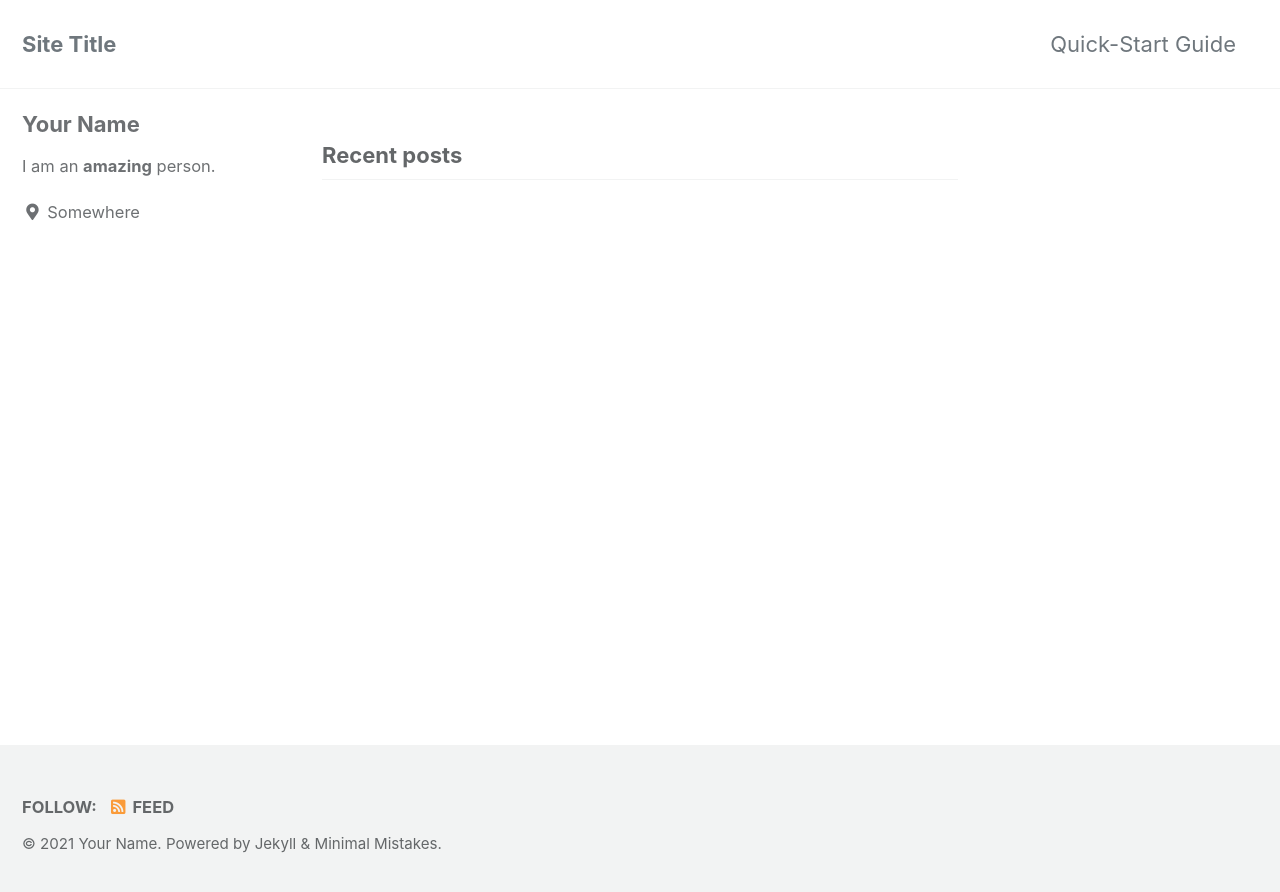
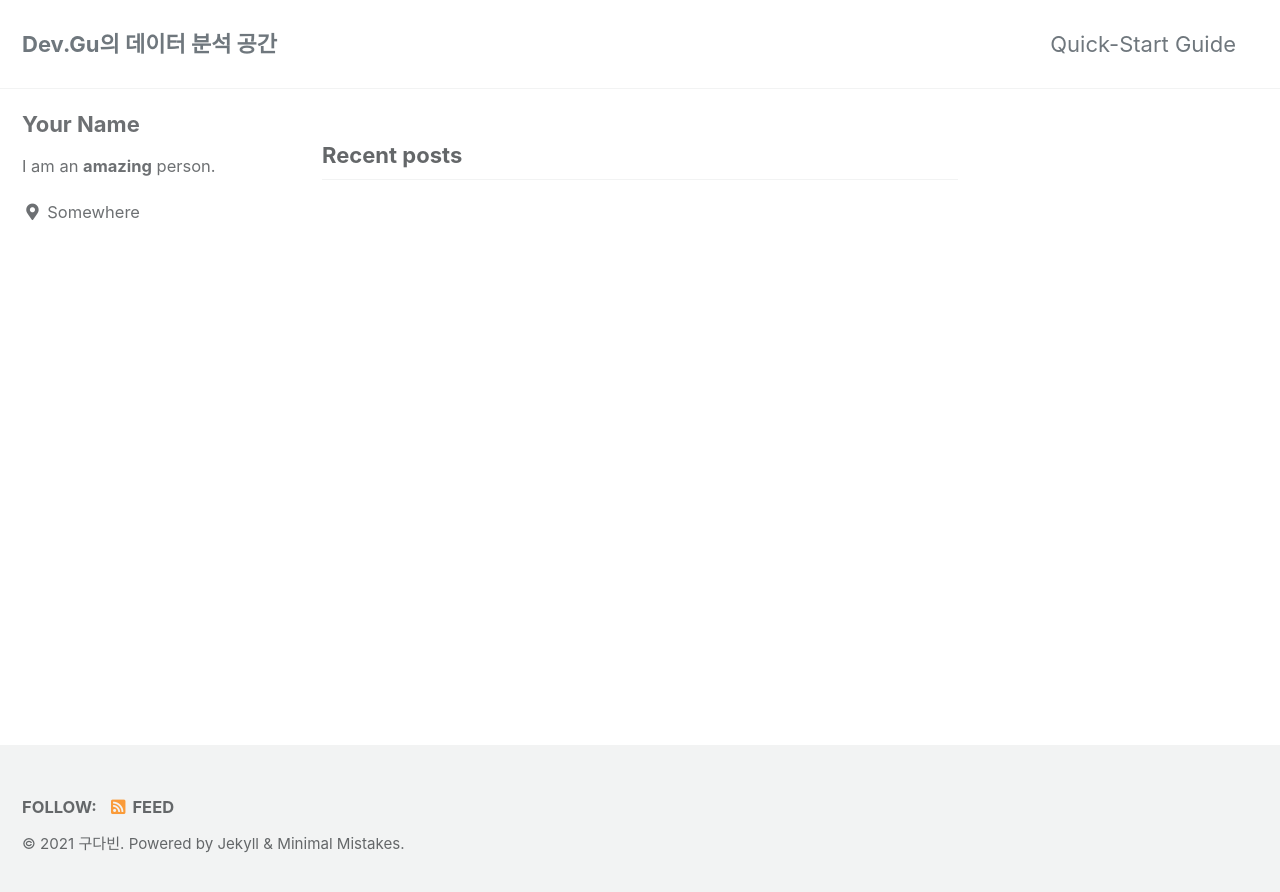
Before and after one commit to DS-DavGu/DS-DavGu.github.io, a Jekyll site: the page built from index.html, in a window 1280 px wide. Shown: the top 892 px of the page. Built offline with Jekyll 4.4.1, drawn with Linux system fonts in a browser that asks for light colours; cached includes are drawn as plain includes; the list of posts is cut into pages by our own code.

Commit message:
Update _config.yml

```diff
--- a/_config.yml
+++ b/_config.yml
@@ -16,11 +16,11 @@ minimal_mistakes_skin    : "default" # "air", "aqua", "contrast", "dark", "dirt"
 
 # Site Settings
 locale                   : "en-US"
-title                    : "Site Title"
+title                    : "Dev.Gu의 데이터 분석 공간"
 title_separator          : "-"
 subtitle                 : # site tagline that appears below site title in masthead
-name                     : "Your Name"
-description              : "An amazing website."
+name                     : "구다빈"
+description              : "R과 통계학을 이용한 데이터 분석 공간입니다:-)"
 url                      : # the base hostname & protocol for your site e.g. "https://mmistakes.github.io"
 baseurl                  : # the subpath of your site, e.g. "/blog"
 repository               : # GitHub username/repo-name e.g. "mmistakes/minimal-mistakes"
```
